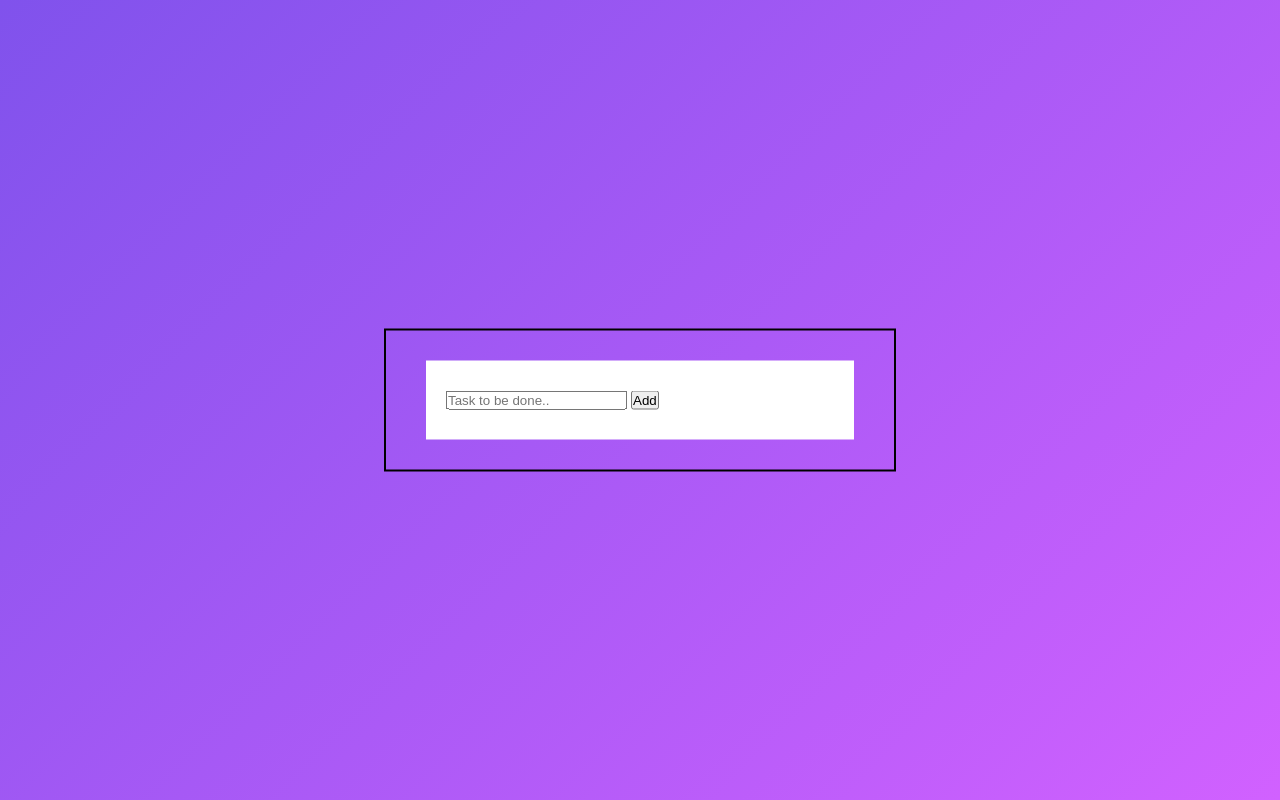
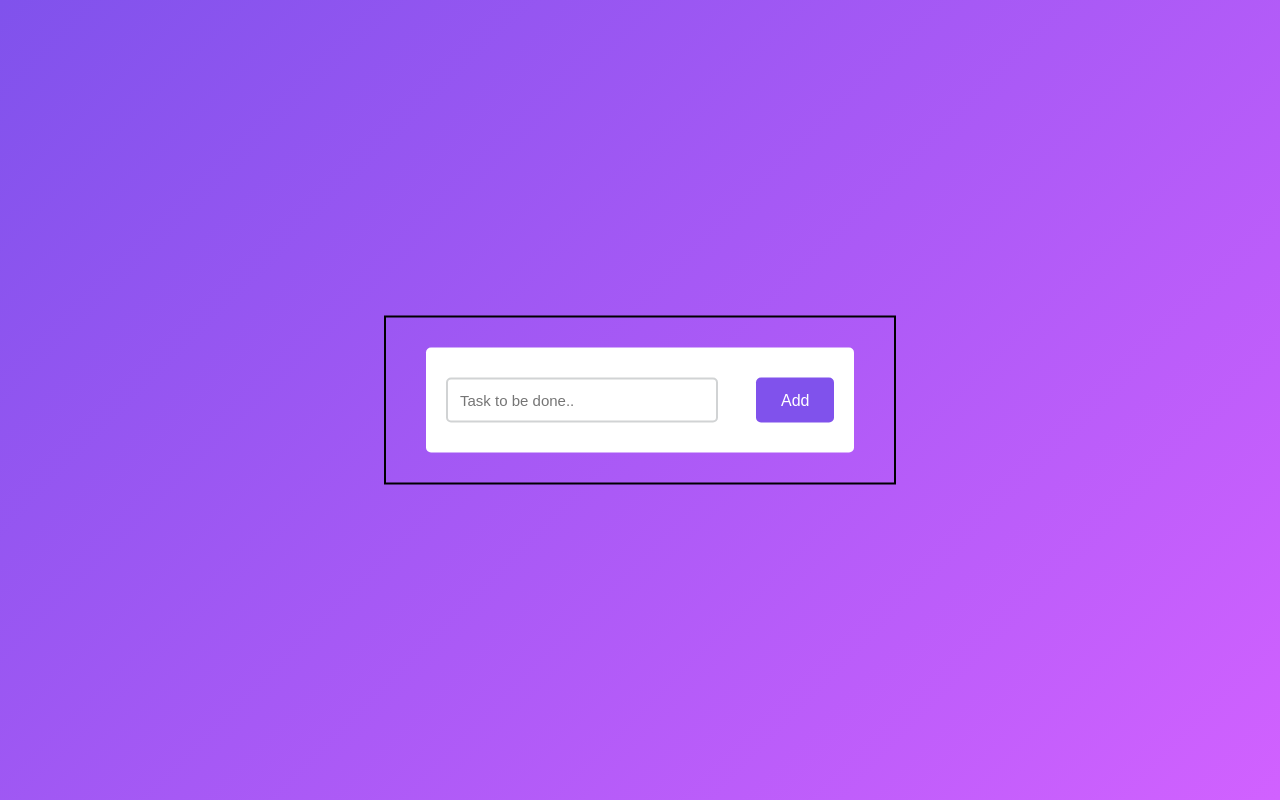
Before and after one commit to AaronGulman/To-Do-List, a plain HTML site: page index.html in a window 1280 px wide. Drawn offline with Linux system fonts and the light colour scheme.

Commit message:
Styling the add button and its surroudning divs

```diff
--- a/styles.css
+++ b/styles.css
@@ -23,6 +23,45 @@ body{
 }
 
 #newtask {
+	position: relative;
 	background-color: #ffffff;
 	padding: 30px 20px;
+	border-radius: 5px;
+	box-shadow:  0 15ox 30px rgba(0,0,0,0.3);
 }
+
+#newtask input {
+	width: 70%;
+	width: 70%;
+	height: 45%;
+	font-family: 'Poppins',sans-serif;
+	font-size:15px;
+	border:2px solid #d1d3d4;
+	padding:12px;
+	color: #111111;
+	font-weight: 500;
+	position: relative;
+	border-radius: 5px;
+}
+
+#newtask input:focus{
+	outline: none;
+	border-color: #8052ec;
+
+}
+
+#newtask button {
+	position: relative;
+	float:right;
+	width: 20%;
+	height: 45px;
+	border-radius: 5px;
+	font-family: 'Poppins',sans-serif;
+	font-weight: 500;
+	font-size: 16px;
+	background-color: #8052ec;
+	border: none;
+	color:#ffffff;
+	cursor: pointer;
+
+}
```
Also changed, not shown: index.html (+2 -0 lines).
